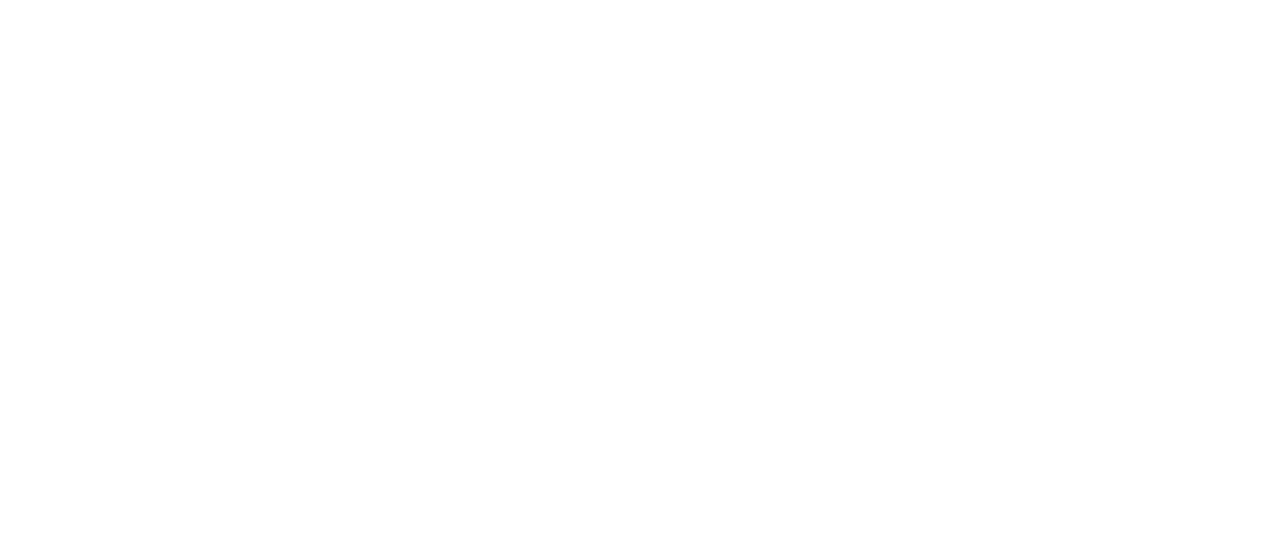
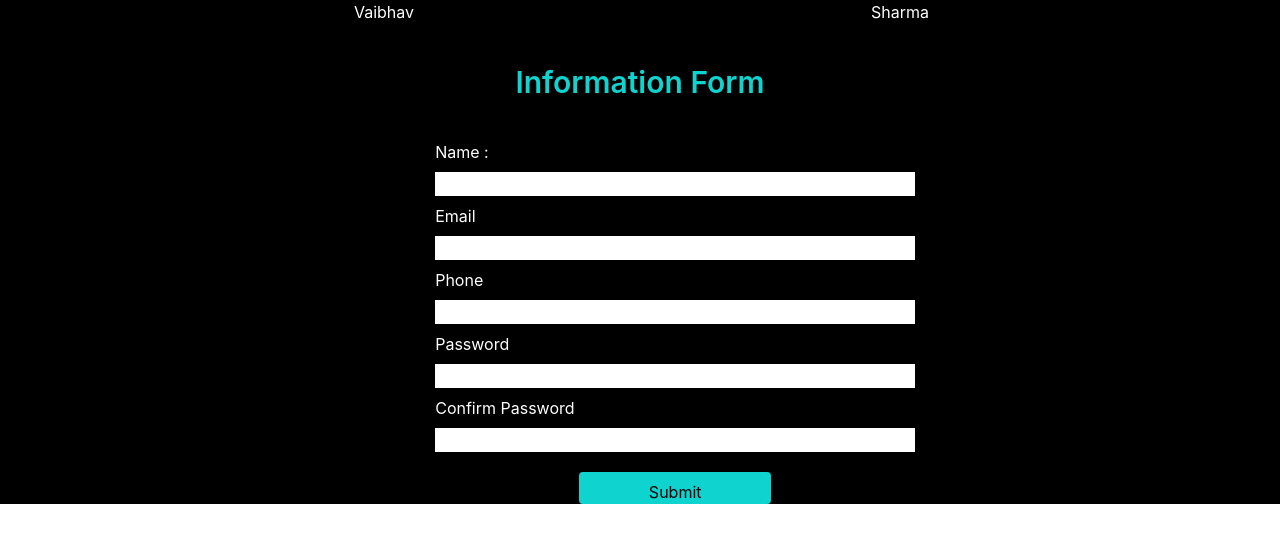
Before and after one commit to VaibhavSharma1998/checking-app, a React (Create React App) app: page /regex in a window 1280 px wide. Before the commit this address had no page. Shown: the top 542 px of the page. Built offline with nearby package versions, Linux system fonts and the light colour scheme.

Commit message:
"almost completed it regex"

```diff
--- a/src/App.js
+++ b/src/App.js
@@ -1,5 +1,6 @@
-import Main from "./Components/Main"
-import {ShowFormData }  from "./Components/ShowFormData";
+import Main from "./Components/Main";
+import { RegexMain } from "./Components/RegexMain";
+import { ShowFormData } from "./Components/ShowFormData";
 // import { ToastContainer } from 'react-toastify';
 import { BrowserRouter, Route, Routes } from "react-router-dom";
 
@@ -8,14 +9,13 @@
     <>
       <BrowserRouter>
         <Routes>
-      <Route path="/" element={<Main/>} />
-      <Route path="data" element={<ShowFormData/>}/>
+          <Route path="/" element={<Main />} />
+          <Route path="data" element={<ShowFormData />} />
+          <Route path="regex" element={<RegexMain />} />
         </Routes>
       </BrowserRouter>
-
     </>
   );
 }
 
-
 export default App;
--- /dev/null
+++ b/src/Components/RegexMain.jsx
@@ -0,0 +1,177 @@
+import React from "react";
+import { useForm, Controller } from "react-hook-form";
+
+export const RegexMain = () => {
+  const { control, handleSubmit, reset, setError, formState: { errors },} = useForm({
+    defaultValues: {
+      name: "",
+      email: "",
+      phone: "",
+      password: "",
+      confirmPassword: "",
+    },
+  });
+
+  const emailRegex = /^[A-Z0-9._%+-]+@[A-Z0-9.-]+\.[A-Z]{2,4}$/i;
+  const phoneRegex = /^\d{10}$/;
+  const passwordRegex = /^(?=.*[A-Z])(?=.*[\W_]).{8,}$/;
+
+  const onSubmit = (data) => {
+//     const errors = {}; // Create an empty object to collect errors
+
+//     if (!emailRegex.test(data.email)) {
+//       errors.email = { type: "manual", message: "Invalid email address" };
+//     }
+//     if (!phoneRegex.test(data.phone)) {
+//       errors.phone = { type: "manual", message: "Phone must have exactly 10 digits" };
+//     }
+//     if (!passwordRegex.test(data.password)) {
+//       errors.password = { type: "manual", message: "Password must have 8 characters with at least one uppercase letter and one special character" };
+//     }
+//     if (data.password !== data.confirmPassword) {
+//       errors.confirmPassword = { type: "manual", message: "Passwords must match" };
+//     }
+//    // Set all errors at once
+//    setError(errors);
+
+//    if (Object.keys(errors).length === 0) {
+//      const existingData = JSON.parse(localStorage.getItem("FormCredential")) || [];
+//      existingData.push(data);
+//      alert("Your form has been submitted successfully!");
+//      reset();
+//      localStorage.setItem("FormCredential", JSON.stringify(existingData));
+//    }
+    if (!emailRegex.test(data.email)) {
+        setError("email", { type: "manual", message: "Invalid email address" });
+      }else if (!phoneRegex.test(data.phone)) {
+        setError("phone", { type: "manual", message: "Phone must have exactly 10 digits" });
+      } else if (!passwordRegex.test(data.password)) {
+        setError("password", { type: "manual", message: "Password must have 8 characters with at least one uppercase letter and one special character" });
+      } else if (data.password !== data.confirmPassword) {
+        setError("confirmPassword", { type: "manual", message: "Passwords must match" });
+      } else{
+        const existingData = JSON.parse(localStorage.getItem("FormCredential")) || [];
+      existingData.push(data);
+      alert("Your form has been submitted successfully!");
+      reset();
+      localStorage.setItem("FormCredential", JSON.stringify(existingData));
+      }
+
+  };
+
+
+  return (
+    <div className="w-full px-[10%] bg-[#000] ">
+      <div className="flex items-center">
+        <div className="w-[50%]">
+          <p className="text-center text-[#fff]">Vaibhav</p>
+        </div>
+        <div className="w-[50%]">
+          <p className="text-center ml-2 text-[#fff]">Sharma</p>
+        </div>
+      </div>
+
+      <h1 className="text-center mt-10 text-[#0ED3CF] font-semibold text-3xl ">
+        Information Form{" "}
+      </h1>
+      {/* Form Start */}
+      <div className="">
+        <form
+          className="flex flex-col mt-10 px-[30%]"
+          onSubmit={handleSubmit(onSubmit)}
+        >
+          <label className="text-[#fff]">Name :</label>
+          <Controller
+            name="name"
+            control={control}
+            defaultValue=""
+            render={({ field }) => (
+              <input {...field} type="text" className="block w-[30rem] mt-2" required/>
+            )}
+          />
+          {errors.name && (
+            <p className="text-red-500">{errors.name.message}</p>
+          )}
+
+          <label className="mt-2 text-[#fff]"> Email</label>
+          <Controller
+            name="email"
+            control={control}
+            defaultValue=""
+            render={({ field }) => (
+              <div>
+                <input
+                  {...field}
+                  type="email"
+                  className="block w-[30rem] mt-2"
+                  required
+                />
+              </div>
+            )}
+          />
+          {errors.email && (
+            <p className="text-red-500">{errors.email.message}</p>
+          )}
+
+          <label className="mt-2 text-[#fff]"> Phone</label>
+          <Controller
+            name="phone"
+            control={control}
+            defaultValue=""
+            render={({ field }) => (
+              <input {...field} type="tel" className="block w-[30rem] mt-2" required/>
+            )}
+          />
+          {errors.phone && (
+            <p className="text-red-500">{errors.phone.message}</p>
+          )}
+
+          <label className="mt-2 text-[#fff]"> Password</label>
+          <Controller
+            name="password"
+            control={control}
+            defaultValue=""
+            render={({ field }) => (
+              <input
+                {...field}
+                type="password"
+                className="block w-[30rem] mt-2"
+                required
+              />
+            )}
+          />
+          {errors.password && (
+            <p className="text-red-500">{errors.password.message}</p>
+          )}
+
+          <label className="mt-2 text-[#fff]"> Confirm Password</label>
+          <Controller
+            name="confirmPassword"
+            control={control}
+            defaultValue=""
+            render={({ field }) => (
+              <input
+                {...field}
+                type="password"
+                className="block w-[30rem] mt-2"
+                required
+              />
+            )}
+          />
+          {errors.confirmPassword && (
+            <p className="text-red-500">
+              {errors.confirmPassword.message}
+            </p>
+          )}
+
+          <button
+            type="submit"
+            className="pt-2 px-4 bg-[#0ED3CF] text-black mt-5 w-48 ml-36 rounded"
+          >
+            Submit
+          </button>
+        </form>
+      </div>
+    </div>
+  );
+};
```
Lines whose indentation alone changed are shown as unchanged.
